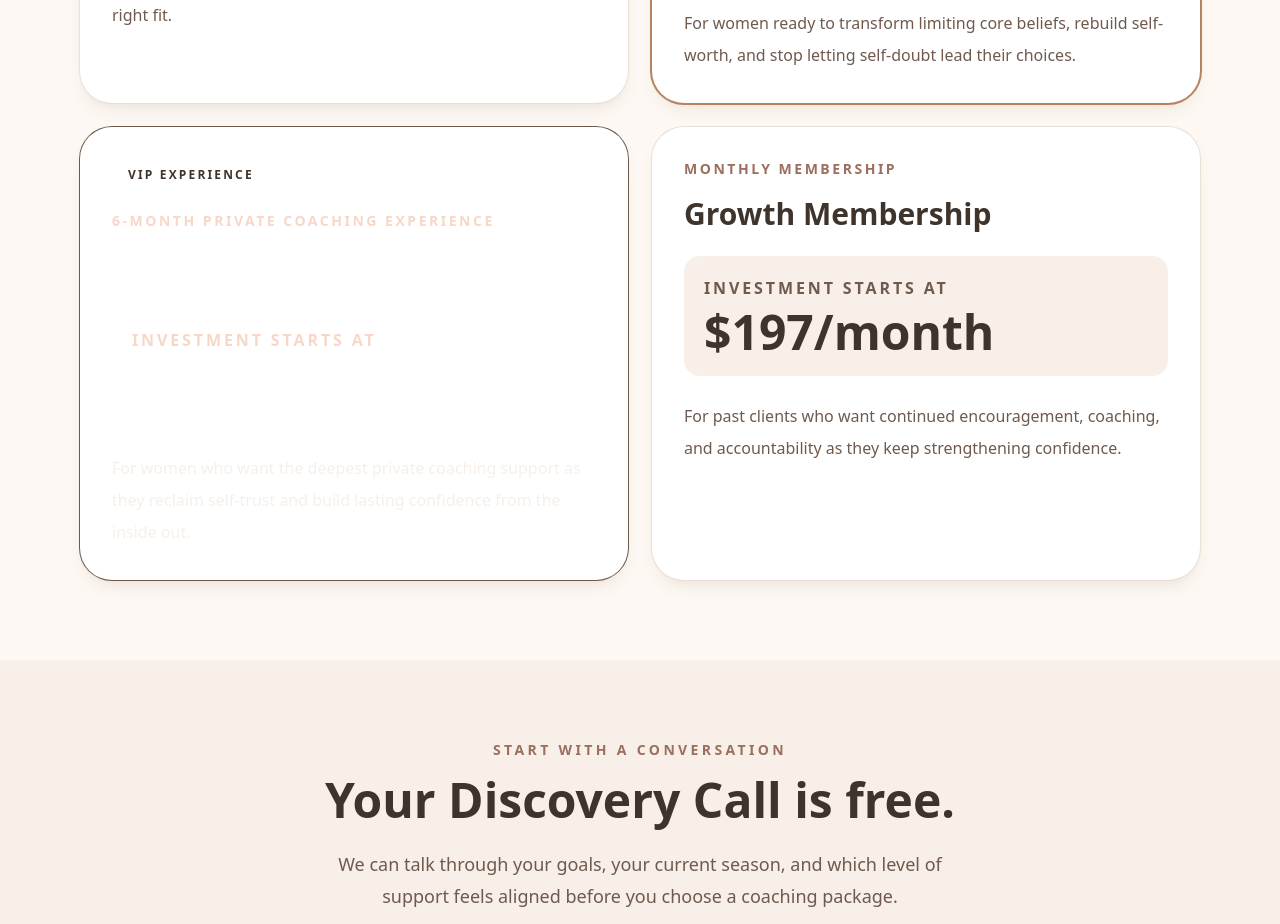
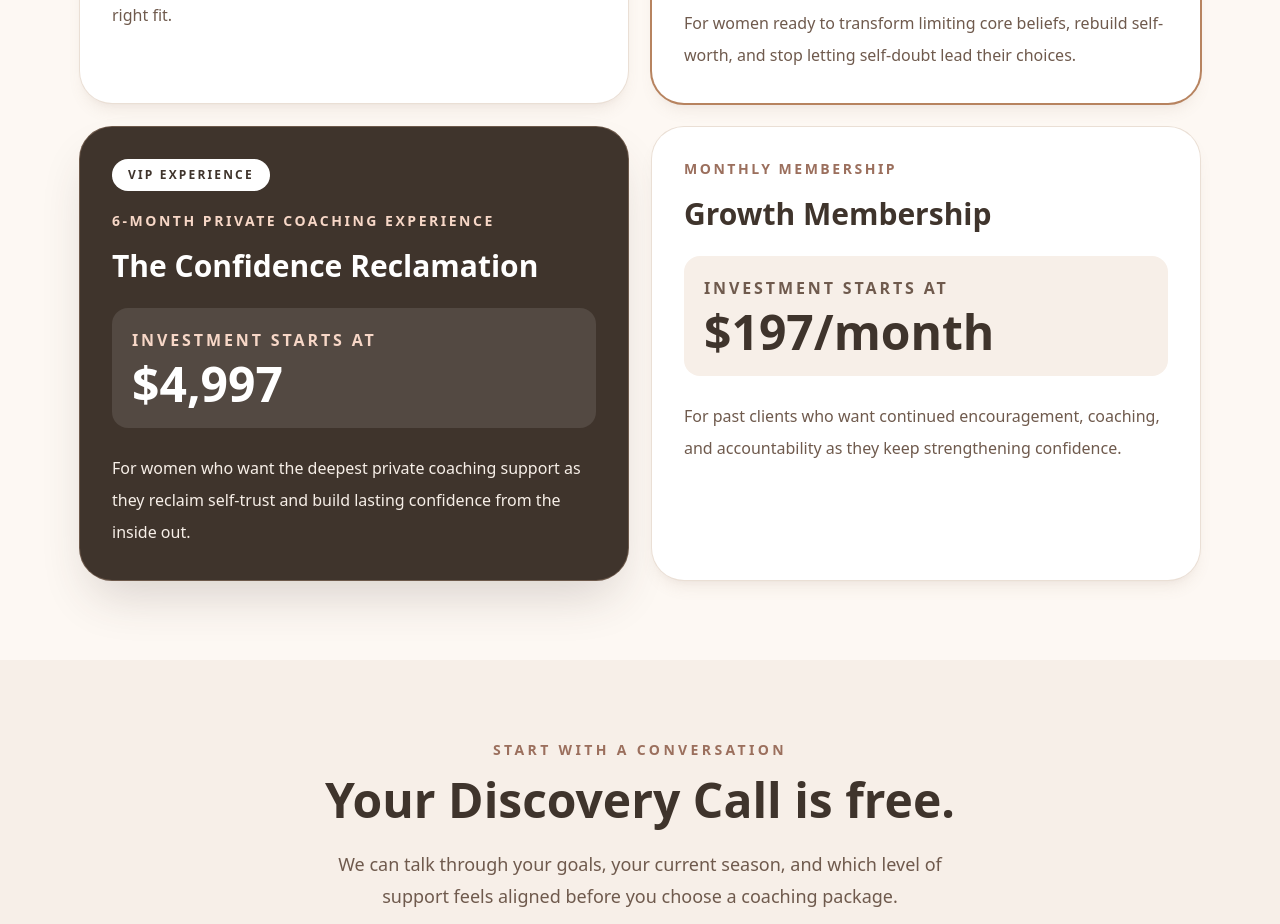
Before and after one commit to Kaelynn-Kinnison/life-coaching-with-kaelynn2, a Next.js app: page /pricing in a window 1280 px wide. Shown: the part 840-1764 px from the top of the page. Built offline with nearby package versions, Linux system fonts and the light colour scheme; a web font is replaced by a local one.

Commit message:
Fix VIP pricing card contrast

```diff
--- a/app/pricing/page.js
+++ b/app/pricing/page.js
@@ -69,13 +69,13 @@ export default function PricingPage() {
             {programs.map((program) => (
               <article
                 key={program.name}
-                className={`rounded-[2rem] bg-white p-8 shadow-lg shadow-[#8b6f5c]/10 ring-1 ${
+                className={
                   program.premium
-                    ? "bg-[#3f342c] text-white ring-[#6d594b]"
+                    ? "rounded-[2rem] bg-[#3f342c] p-8 text-white shadow-2xl shadow-[#3f342c]/20 ring-1 ring-[#6d594b]"
                     : program.featured
-                      ? "ring-2 ring-[#b7835f]"
-                      : "ring-[#eadfd5]"
-                }`}
+                      ? "rounded-[2rem] bg-white p-8 text-[#3f342c] shadow-lg shadow-[#8b6f5c]/10 ring-2 ring-[#b7835f]"
+                      : "rounded-[2rem] bg-white p-8 text-[#3f342c] shadow-lg shadow-[#8b6f5c]/10 ring-1 ring-[#eadfd5]"
+                }
               >
                 {program.featured && (
                   <p className="mb-5 inline-block rounded-full bg-[#b7835f] px-4 py-2 text-xs font-bold uppercase tracking-[0.18em] text-white">
@@ -97,7 +97,11 @@ export default function PricingPage() {
                   {program.duration}
                 </p>
 
-                <h2 className="mt-4 text-3xl font-bold leading-tight">
+                <h2
+                  className={`mt-4 text-3xl font-bold leading-tight ${
+                    program.premium ? "text-white" : "text-[#3f342c]"
+                  }`}
+                >
                   {program.name}
                 </h2>
 
```
